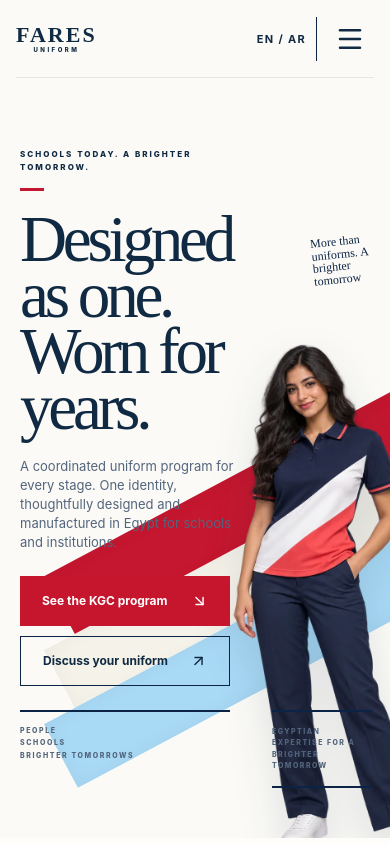
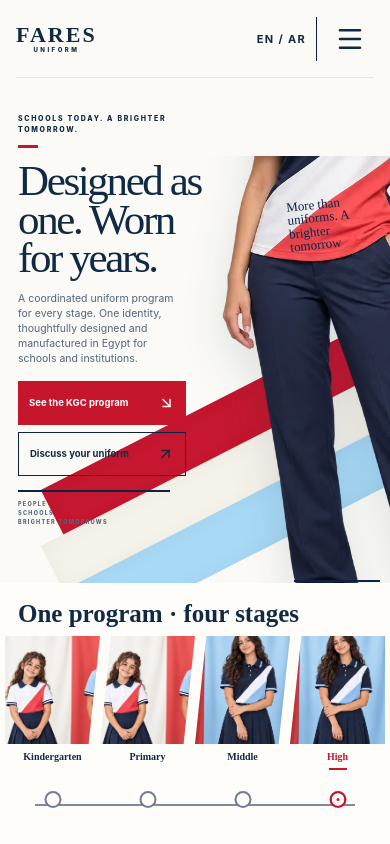
Before and after one commit to faresmohamed260/fares-uniform, a Next.js app in the folder prototype/public-site-motion/: page / in a window 390 px wide. Shown: the top 844 px of the page. Built offline with nearby package versions, Linux system fonts and the light colour scheme.

Commit message:
style: match approved mobile viewport composition

```diff
--- a/prototype/public-site-motion/app/globals.css
+++ b/prototype/public-site-motion/app/globals.css
@@ -1500,3 +1500,208 @@ img { user-select: none; }
     bottom: 345px;
   }
 }
+
+
+/* Checkpoint 22: viewport-scale parity and girls-only KGC stage crop */
+@media (min-width: 1121px) {
+  .hero-copy {
+    align-self: start;
+    padding-top: 92px;
+  }
+  .hero h1 {
+    max-width: 545px;
+    line-height: .82;
+  }
+  .hero-model img {
+    transform: scale(1.08);
+    transform-origin: center bottom;
+  }
+  .detail-garment img {
+    transform: rotate(-3deg) scale(1.05);
+    transform-origin: center;
+  }
+  .explode-media img {
+    transform: rotate(-2deg) scale(1.04);
+    transform-origin: center;
+  }
+}
+
+@media (max-width: 760px) {
+  .hero {
+    min-height: 505px;
+  }
+  .hero-copy {
+    width: 55%;
+    padding: 36px 0 18px 18px;
+  }
+  .hero-eyebrow {
+    max-width: 175px;
+    margin-bottom: 14px;
+    font-size: 7px;
+    line-height: 1.5;
+    letter-spacing: .24em;
+  }
+  .hero-eyebrow::after {
+    width: 20px;
+    height: 3px;
+    margin-top: 10px;
+  }
+  .hero h1 {
+    max-width: 190px;
+    font-size: 43px;
+    line-height: .9;
+    letter-spacing: -.055em;
+  }
+  .hero-copy > p {
+    max-width: 166px;
+    margin-top: 14px;
+    font-size: 10.5px;
+    line-height: 1.42;
+  }
+  .hero-actions {
+    width: 168px;
+    gap: 7px;
+    margin-top: 14px;
+  }
+  .primary-action,
+  .secondary-action {
+    min-height: 44px;
+    padding: 0 11px;
+    font-size: 9.5px;
+  }
+  .hero-meta {
+    width: 152px;
+    gap: 2px;
+    margin-top: 14px;
+    padding-top: 9px;
+    font-size: 5.5px;
+    line-height: 1.35;
+  }
+  .hero-visual {
+    min-height: 505px;
+    inset: 78px 0 auto;
+    height: 505px;
+  }
+  .hero-model {
+    inset: -10px -31% -36px 28%;
+  }
+  .hero-model img {
+    transform: scale(1.42);
+    transform-origin: center bottom;
+  }
+  .hero-ribbons {
+    inset: 25px -47% -7% 2%;
+  }
+  .hero-ribbons span {
+    height: 54px;
+    transform: rotate(-27deg);
+  }
+  .hero-ribbons span:nth-child(1) { bottom: 155px; }
+  .hero-ribbons span:nth-child(2) { bottom: 99px; }
+  .hero-ribbons span:nth-child(3) { bottom: 43px; }
+  .hero-script {
+    top: 40px;
+    right: 8px;
+    width: 94px;
+    font-size: 13px;
+    line-height: 1.02;
+  }
+  .hero-side-note {
+    right: 10px;
+    bottom: 34px;
+    width: 86px;
+    padding-block: 8px;
+    font-size: 5.5px;
+  }
+
+  .stage-story {
+    padding-bottom: 28px;
+  }
+  .stage-heading {
+    padding: 18px 18px 10px;
+    font-size: 25px;
+  }
+  .stage-grid {
+    padding: 0 5px 18px;
+  }
+  .stage-grid::after {
+    bottom: 10px;
+  }
+  .stage-photo {
+    height: 108px;
+  }
+  .stage-photo img {
+    transform: scale(1.36);
+  }
+  .stage-label {
+    min-height: 54px;
+    padding: 8px 3px 20px;
+  }
+  .stage-label strong {
+    font-size: 10px;
+  }
+  .stage-label i {
+    bottom: -10px;
+    width: 17px;
+    height: 17px;
+  }
+  .stage-card.is-active .stage-label strong::after {
+    width: 18px;
+    height: 2px;
+    margin-top: 5px;
+  }
+
+  .detail-story {
+    padding-top: 34px;
+  }
+
+  [dir="rtl"] .hero {
+    min-height: 505px;
+  }
+  [dir="rtl"] .hero-copy {
+    width: 55%;
+    padding: 38px 18px 18px 0;
+  }
+  [dir="rtl"] .hero h1 {
+    width: 180px;
+    max-width: 180px;
+    font-size: 39px;
+    line-height: 1.02;
+  }
+  [dir="rtl"] .hero-copy > p {
+    width: 168px;
+    max-width: 168px;
+    margin-top: 13px;
+    font-size: 10.5px;
+  }
+  [dir="rtl"] .hero-actions {
+    width: 168px;
+    margin-top: 14px;
+  }
+  [dir="rtl"] .hero-meta {
+    width: 145px;
+    margin-top: 14px;
+  }
+  [dir="rtl"] .hero-model {
+    inset: -8px 38% -34px -33%;
+  }
+  [dir="rtl"] .hero-model img {
+    transform: scale(1.4);
+  }
+  [dir="rtl"] .hero-ribbons {
+    inset: 32px 43% -5% -21%;
+  }
+  [dir="rtl"] .hero-ribbons span {
+    left: -5%;
+    width: 110%;
+    height: 54px;
+    transform: rotate(26deg);
+  }
+  [dir="rtl"] .hero-ribbons span:nth-child(1) { bottom: 158px; }
+  [dir="rtl"] .hero-ribbons span:nth-child(2) { bottom: 102px; }
+  [dir="rtl"] .hero-ribbons span:nth-child(3) { bottom: 46px; }
+  [dir="rtl"] .hero-side-note {
+    right: 10px;
+    bottom: 34px;
+  }
+}
--- a/prototype/public-site-motion/components/pattern-experience.tsx
+++ b/prototype/public-site-motion/components/pattern-experience.tsx
@@ -224,7 +224,7 @@ export function PatternExperience({
         <div className={"stage-grid stage-count-" + project.cohorts.length} role="tablist" data-testid="cohort-rail">
           {project.cohorts.map((item, index) => {
             const active = item.id === cohort.id;
-            const position = project.cohorts.length > 1 ? (index / (project.cohorts.length - 1)) * 100 : 50;
+            const position = isKgc ? [0, 0, 66.67, 66.67][index] ?? 50 : project.cohorts.length > 1 ? (index / (project.cohorts.length - 1)) * 100 : 50;
             return (
               <button
                 className={"stage-card " + (active ? "is-active" : "")}
```
